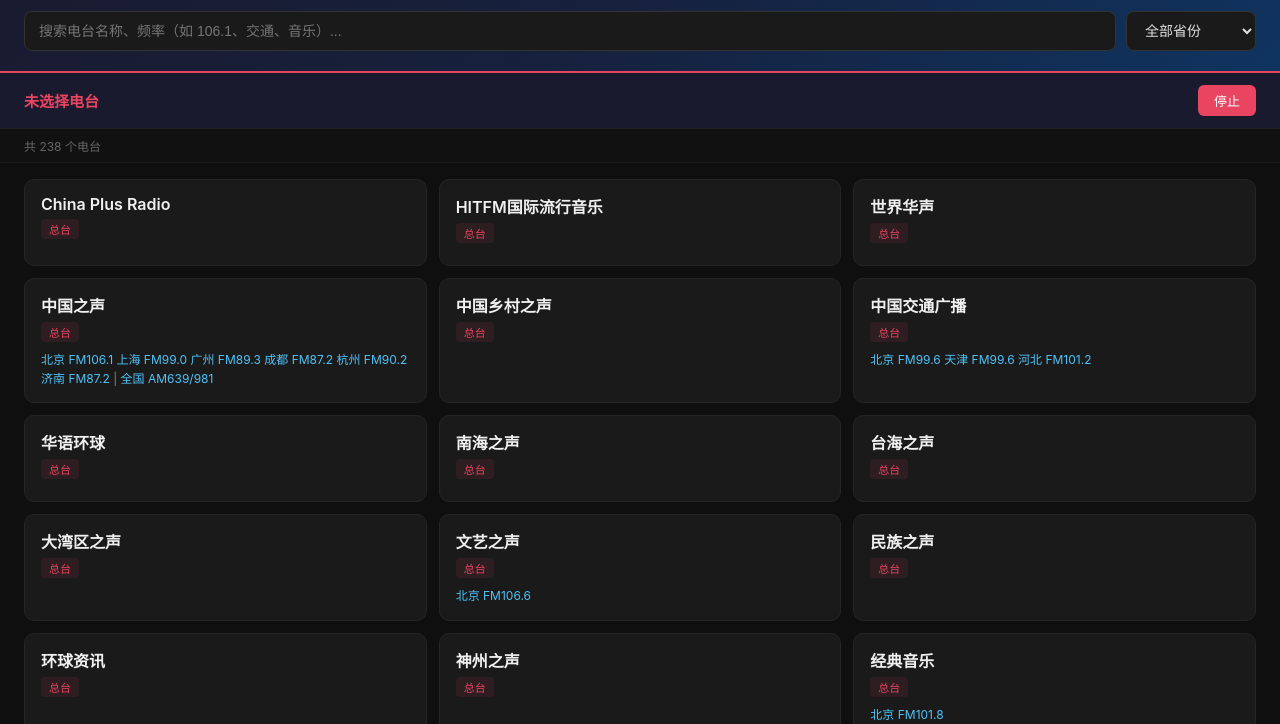
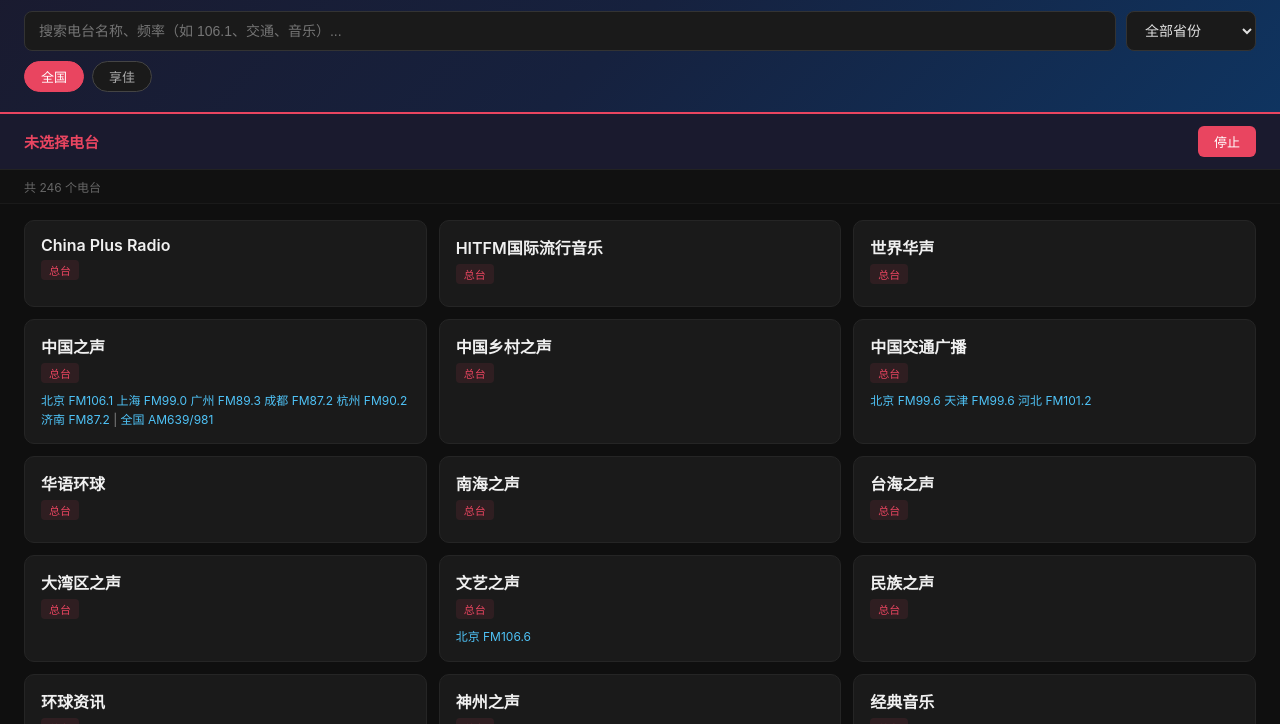
Before and after one commit to wangdana118/radio, a plain HTML site: page index.html in a window 1280 px wide. Shown: the part 76-800 px from the top of the page. Drawn offline with Linux system fonts and the light colour scheme; some packages are replaced by stand-ins of ours; a script that the page names is missing.

Commit message:
添加享佳分类：19个已有电台打标签+8个新增电台+UI标签筛选

```diff
--- a/index.html
+++ b/index.html
@@ -15,6 +15,10 @@
 .search-bar input:focus, .search-bar select:focus { border-color: #e94560; }
 .search-bar input { flex: 1; min-width: 200px; }
 .search-bar select { min-width: 130px; }
+.tag-bar { display: flex; gap: 8px; margin-top: 10px; }
+.tag-btn { padding: 5px 16px; border-radius: 16px; border: 1px solid #444; background: #1a1a1a; color: #aaa; cursor: pointer; font-size: 13px; transition: all .2s; }
+.tag-btn:hover { border-color: #e94560; color: #fff; }
+.tag-btn.active { background: #e94560; border-color: #e94560; color: #fff; }
 .player-bar { background: #1a1a2e; padding: 12px 24px; display: flex; align-items: center; gap: 16px; border-bottom: 1px solid #222; position: sticky; top: 112px; z-index: 99; }
 .player-bar .now-playing { flex: 1; font-size: 15px; }
 .player-bar .now-playing .name { color: #e94560; font-weight: bold; }
@@ -54,6 +58,10 @@
             <option value="">全部省份</option>
         </select>
     </div>
+    <div class="tag-bar">
+        <button class="tag-btn active" onclick="setTag('all', this)">全国</button>
+        <button class="tag-btn" onclick="setTag('享佳', this)">享佳</button>
+    </div>
 </div>
 
 <div class="player-bar" id="playerBar">
@@ -353,6 +361,7 @@
                         "name": "江西新闻广播",
                         "tvg_name": "江西新闻广播",
                         "province": "江西",
+                        "tags": ["享佳"],
                         "url": "https://satellitepull.cnr.cn/live/wx32jiangxxwgb/playlist.m3u8",
                         "freq": {}
             },
@@ -815,6 +824,7 @@
                         "name": "河南教育广播",
                         "tvg_name": "河南教育广播",
                         "province": "河南",
+                        "tags": ["享佳"],
                         "url": "https://satellitepull.cnr.cn/live/wxhnlygb/playlist.m3u8",
                         "freq": {}
             },
@@ -829,6 +839,7 @@
                         "name": "河南戏曲广播",
                         "tvg_name": "河南戏曲广播",
                         "province": "河南",
+                        "tags": ["享佳"],
                         "url": "https://satellitepull.cnr.cn/live/wxhnxqgb/playlist.m3u8",
                         "freq": {}
             },
@@ -843,6 +854,7 @@
                         "name": "河南信息广播",
                         "tvg_name": "河南信息广播",
                         "province": "河南",
+                        "tags": ["享佳"],
                         "url": "https://satellitepull.cnr.cn/live/wxhnxxgb/playlist.m3u8",
                         "freq": {}
             },
@@ -1058,6 +1070,18 @@
                         "freq": {}
             },
             {
+                        "name": "吉林音乐广播",
+                        "tags": ["享佳"],
+                        "province": "吉林",
+                        "url": "https://lhttp.qtfm.cn/live/1831/64k.mp3",
+                        "freq": {
+                                    "fm": {
+                                                "长春": "92.7"
+                                    }
+                        },
+                        "tvg_name": "吉林音乐广播"
+            },
+            {
                         "name": "延边文艺广播",
                         "tvg_name": "延边文艺广播",
                         "province": "吉林",
@@ -1075,6 +1099,7 @@
                         "name": "江苏财经广播",
                         "tvg_name": "江苏财经广播",
                         "province": "江苏",
+                        "tags": ["享佳"],
                         "url": "https://satellitepull.cnr.cn/live/wx32jscjgb/playlist.m3u8",
                         "freq": {}
             },
@@ -1089,6 +1114,7 @@
                         "name": "江苏健康广播",
                         "tvg_name": "江苏健康广播",
                         "province": "江苏",
+                        "tags": ["享佳"],
                         "url": "https://satellitepull.cnr.cn/live/wx32jsjkgb/playlist.m3u8",
                         "freq": {}
             },
@@ -1096,6 +1122,7 @@
                         "name": "江苏交通广播",
                         "tvg_name": "江苏交通广播",
                         "province": "江苏",
+                        "tags": ["享佳"],
                         "url": "https://satellitepull.cnr.cn/live/wx32jsjtgb/playlist.m3u8",
                         "freq": {}
             },
@@ -1117,6 +1144,7 @@
                         "name": "江苏文艺广播",
                         "tvg_name": "江苏文艺广播",
                         "province": "江苏",
+                        "tags": ["享佳"],
                         "url": "https://satellitepull.cnr.cn/live/wx32jswygb/playlist.m3u8",
                         "freq": {}
             },
@@ -1124,6 +1152,7 @@
                         "name": "江苏新闻广播",
                         "tvg_name": "江苏新闻广播",
                         "province": "江苏",
+                        "tags": ["享佳"],
                         "url": "https://satellitepull.cnr.cn/live/wx32jsxwgb/playlist.m3u8",
                         "freq": {}
             },
@@ -1131,6 +1160,7 @@
                         "name": "江苏新闻综合",
                         "tvg_name": "江苏新闻综合",
                         "province": "江苏",
+                        "tags": ["享佳"],
                         "url": "https://satellitepull.cnr.cn/live/wx32jsxwzhgb/playlist.m3u8",
                         "freq": {}
             },
@@ -1193,7 +1223,20 @@
                         "tvg_name": "南京娱乐广播"
             },
             {
+                        "name": "南京体育广播",
+                        "tags": ["享佳"],
+                        "province": "江苏",
+                        "url": "https://lhttp.qtfm.cn/live/4966/64k.mp3",
+                        "freq": {
+                                    "fm": {
+                                                "南京": "104.3"
+                                    }
+                        },
+                        "tvg_name": "南京体育广播"
+            },
+            {
                         "name": "苏州新闻广播",
+                        "tags": ["享佳"],
                         "province": "江苏",
                         "url": "http://live.xmcdn.com/live/63/64.m3u8",
                         "freq": {
@@ -1206,6 +1249,7 @@
             {
                         "name": "苏州交通广播",
                         "province": "江苏",
+                        "tags": ["享佳"],
                         "url": "http://live.xmcdn.com/live/64/64.m3u8",
                         "freq": {
                                     "fm": {
@@ -1234,6 +1278,7 @@
             },
             {
                         "name": "苏州生活广播",
+                        "tags": ["享佳"],
                         "province": "江苏",
                         "url": "http://live.xmcdn.com/live/573/64.m3u8",
                         "freq": {
@@ -1306,6 +1351,7 @@
             },
             {
                         "name": "常州新闻广播",
+                        "tags": ["享佳"],
                         "province": "江苏",
                         "url": "http://ls.qingting.fm/live/2798.m3u8",
                         "freq": {},
@@ -1313,6 +1359,7 @@
             },
             {
                         "name": "常州交通广播",
+                        "tags": ["享佳"],
                         "province": "江苏",
                         "url": "http://ls.qingting.fm/live/2796.m3u8",
                         "freq": {
@@ -1337,7 +1384,32 @@
                         "tvg_name": "常州爱听音乐广播"
             },
             {
+                        "name": "常州经济广播",
+                        "tags": ["享佳"],
+                        "province": "江苏",
+                        "url": "https://lhttp.qtfm.cn/live/2794/64k.mp3",
+                        "freq": {
+                                    "fm": {
+                                                "常州": "105.2"
+                                    }
+                        },
+                        "tvg_name": "常州经济广播"
+            },
+            {
+                        "name": "常州音乐广播",
+                        "tags": ["享佳"],
+                        "province": "江苏",
+                        "url": "https://lhttp.qtfm.cn/live/2799/64k.mp3",
+                        "freq": {
+                                    "fm": {
+                                                "常州": "93.5"
+                                    }
+                        },
+                        "tvg_name": "常州音乐广播"
+            },
+            {
                         "name": "南通新闻广播",
+                        "tags": ["享佳"],
                         "province": "江苏",
                         "url": "http://live.xmcdn.com/live/739/64.m3u8",
                         "freq": {},
@@ -1373,6 +1445,7 @@
             },
             {
                         "name": "徐州新闻综合广播",
+                        "tags": ["享佳"],
                         "province": "江苏",
                         "url": "http://ls.qingting.fm/live/4922.m3u8",
                         "freq": {
@@ -1381,6 +1454,42 @@
                                     }
                         },
                         "tvg_name": "徐州新闻综合广播"
+            },
+            {
+                        "name": "徐州交通广播",
+                        "tags": ["享佳"],
+                        "province": "江苏",
+                        "url": "https://live.xmcdn.com/live/603/64.m3u8",
+                        "freq": {
+                                    "fm": {
+                                                "徐州": "103.3"
+                                    }
+                        },
+                        "tvg_name": "徐州交通广播"
+            },
+            {
+                        "name": "徐州农村广播",
+                        "tags": ["享佳"],
+                        "province": "江苏",
+                        "url": "https://lhttp.qtfm.cn/live/20211623/64k.mp3",
+                        "freq": {
+                                    "fm": {
+                                                "徐州": "105.0"
+                                    }
+                        },
+                        "tvg_name": "徐州农村广播"
+            },
+            {
+                        "name": "徐州音乐广播",
+                        "tags": ["享佳"],
+                        "province": "江苏",
+                        "url": "https://lhttp.qtfm.cn/live/4923/64k.mp3",
+                        "freq": {
+                                    "fm": {
+                                                "徐州": "91.9"
+                                    }
+                        },
+                        "tvg_name": "徐州音乐广播"
             },
             {
                         "name": "盐城交通广播",
@@ -1628,6 +1737,7 @@
                         "name": "陕西新闻广播",
                         "tvg_name": "陕西新闻广播",
                         "province": "陕西",
+                        "tags": ["享佳"],
                         "url": "https://satellitepull.cnr.cn/live/wxsxxxwgb/playlist.m3u8",
                         "freq": {}
             },
@@ -1635,8 +1745,17 @@
                         "name": "陕西音乐广播",
                         "tvg_name": "陕西音乐广播",
                         "province": "陕西",
+                        "tags": ["享佳"],
                         "url": "https://satellitepull.cnr.cn/live/wxsxxyygb/playlist.m3u8",
                         "freq": {}
+            },
+            {
+                        "name": "陕西青少广播",
+                        "tags": ["享佳"],
+                        "province": "陕西",
+                        "url": "https://satellitepull.cnr.cn/live/wxsxxqcgb/playlist.m3u8",
+                        "freq": {},
+                        "tvg_name": "陕西青少广播"
             },
             {
                         "name": "上海东方广播",
@@ -1894,6 +2013,14 @@
 
 // 初始化
 let currentStation = null;
+let currentTag = 'all';
+
+function setTag(tag, btn) {
+    currentTag = tag;
+    document.querySelectorAll('.tag-btn').forEach(b => b.classList.remove('active'));
+    btn.classList.add('active');
+    filterStations();
+}
 let allProvinces = [...new Set(STATIONS.map(s => s.province))].sort();
 
 // 填充省份选择器
@@ -1951,6 +2078,11 @@
     const prov = document.getElementById('provFilter').value;
 
     let filtered = STATIONS;
+
+    // 标签筛选
+    if (currentTag === '享佳') {
+        filtered = filtered.filter(s => s.tags && s.tags.includes('享佳'));
+    }
 
     if (prov) {
         filtered = filtered.filter(s => s.province === prov);
```
